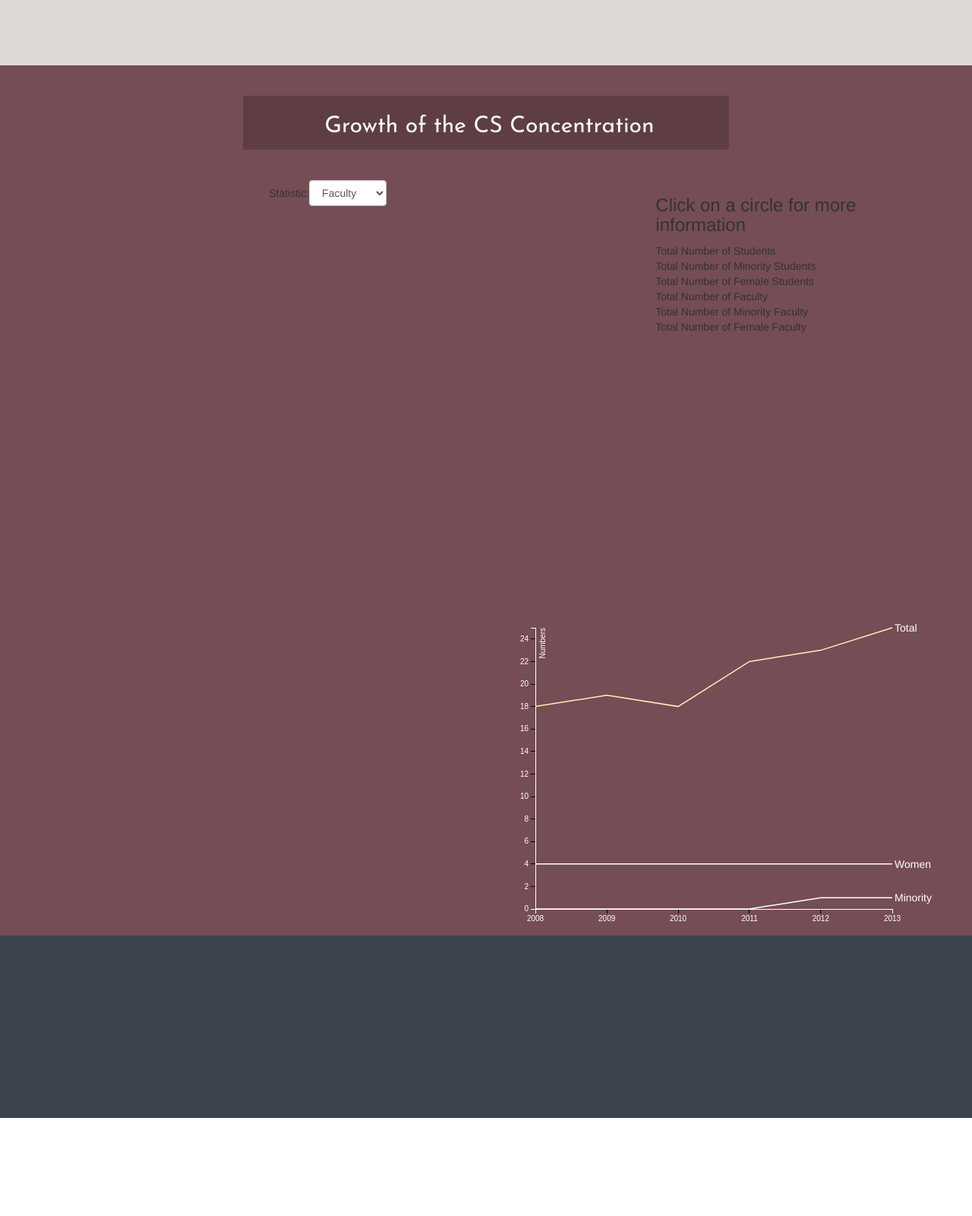
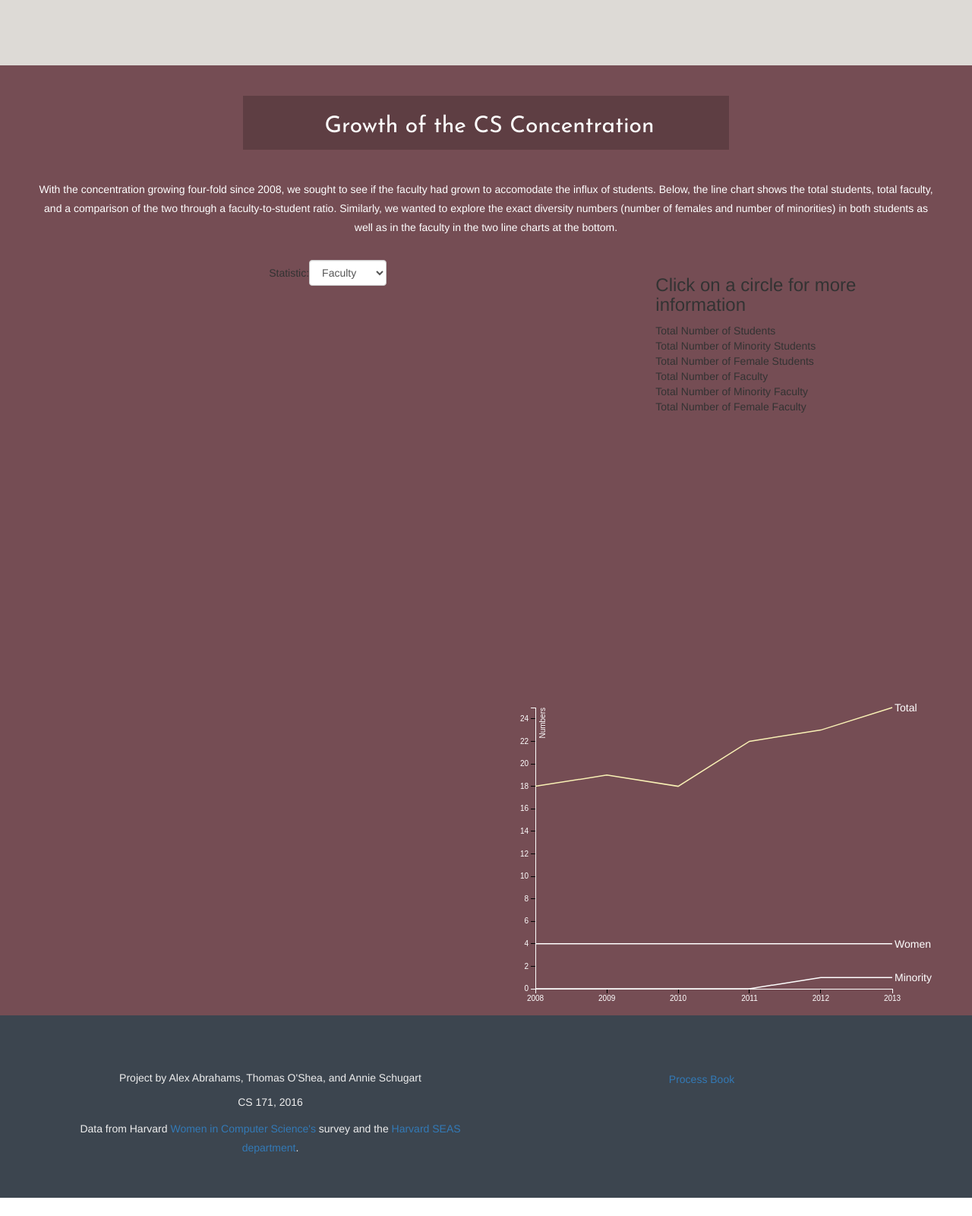
Before and after one commit to aschugart/CS-at-Harvard-Data-Vis, a plain HTML site: page index.html in a window 1280 px wide. Shown: the part 4074-5674 px from the top of the page at 76% size. Before the commit the page ends 5569 px from the top, so only its background shows below. Drawn offline with Linux system fonts and the light colour scheme; no server answers.

Commit message:
hello from the other side

```diff
--- a/css/old.css
+++ b/css/old.css
@@ -53,7 +53,10 @@ h1 {font-family: 'Josefein Sans', sans-serif;}
 
 .para_marg {
     margin-top: 5%;
+    margin-left: 10%;
+    margin-right: 10%;
 }
+
 
 .focus text { font: 11px sans-serif; }
 
@@ -374,3 +377,7 @@ input[type=range]:focus { outline: 0; }
 .options {
     margin-bottom: 20px;
 }
+
+#credits-box {
+    padding: 72px;
+}
--- a/index.html
+++ b/index.html
@@ -264,6 +264,12 @@
         </center>
     <br>
     <br>
+    <div>
+    <center><p class="para_marg_white" style="color:white">With the concentration growing four-fold since 2008, we sought to see if the faculty
+        had grown to accomodate the influx of students. Below, the line chart shows the total students, total faculty, <br>
+        and a comparison of the two through a faculty-to-student ratio. Similarly, we wanted to explore the exact diversity numbers (number of females and number of minorities) in both students as <br> well as in the faculty in the two
+        line charts at the bottom.</p>
+    </div></center><br>
 <div class="col-md-8 linechart">
     <center><div class="container">
 
@@ -318,6 +324,9 @@
         </div>
     </div>
 
+    <div>
+
+
         <!-- Parent container for the visualization -->
         <center><div id="chart-area_ratio"></div></center>
 
@@ -337,6 +346,16 @@
 
 <div class="screen" id="credits">
     <div class="box centered" id="credits-box">
+    <div class="col-md-6 credits"
+        <p>Project by Alex Abrahams, Thomas O'Shea, and Annie Schugart</p>
+        <p>CS 171, 2016</p>
+        <p>Data from Harvard <a href="http://www.harvardwics.com/">Women in Computer Science's</a>
+         survey and the <a href="http://www.seas.harvard.edu/">Harvard SEAS department</a>.<p>
+    </div>
+    <div class="col-md-6 credits1">
+        <p><a href="https://docs.google.com/document/d/1w9mfi3acP5po_GQzlGn0c-KcTQLe83KnR4z88MLe_HE/edit?usp=sharing">
+            Process Book</a></p>
+    </div>
     </div>
 </div>
 
```
